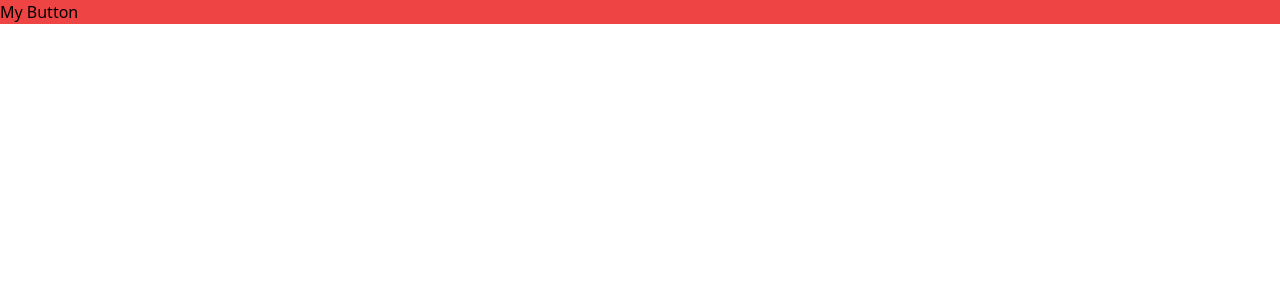
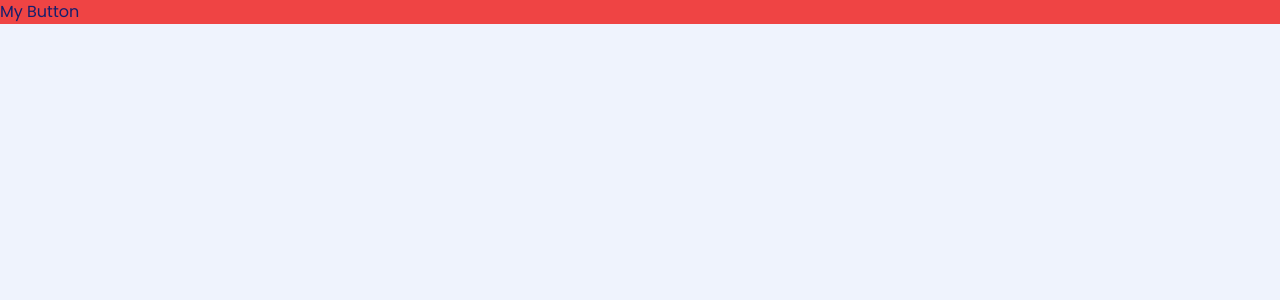
Before and after one commit to acrojas2/neat-crypto-exchange, an Angular app: page / in a window 1280 px wide. Shown: the top 300 px of the page. Built offline with nearby package versions, Linux system fonts and the light colour scheme.

Commit message:
feat: define default background color and font

```diff
--- a/src/index.html
+++ b/src/index.html
@@ -6,8 +6,9 @@
   <base href="/">
   <meta name="viewport" content="width=device-width, initial-scale=1">
   <link rel="icon" type="image/x-icon" href="favicon.ico">
+  <link href="https://fonts.googleapis.com/css2?family=Poppins:wght@400;500;600;700&display=swap" rel="stylesheet">
 </head>
-<body>
+<body class="text-default-neat-text-color">
   <app-root></app-root>
 </body>
 </html>
--- a/src/styles.scss
+++ b/src/styles.scss
@@ -2,3 +2,8 @@
 @tailwind base;
 @tailwind components;
 @tailwind utilities;
+
+body {
+  @apply font-poppins;
+  @apply bg-default-bg-color;
+}
```
